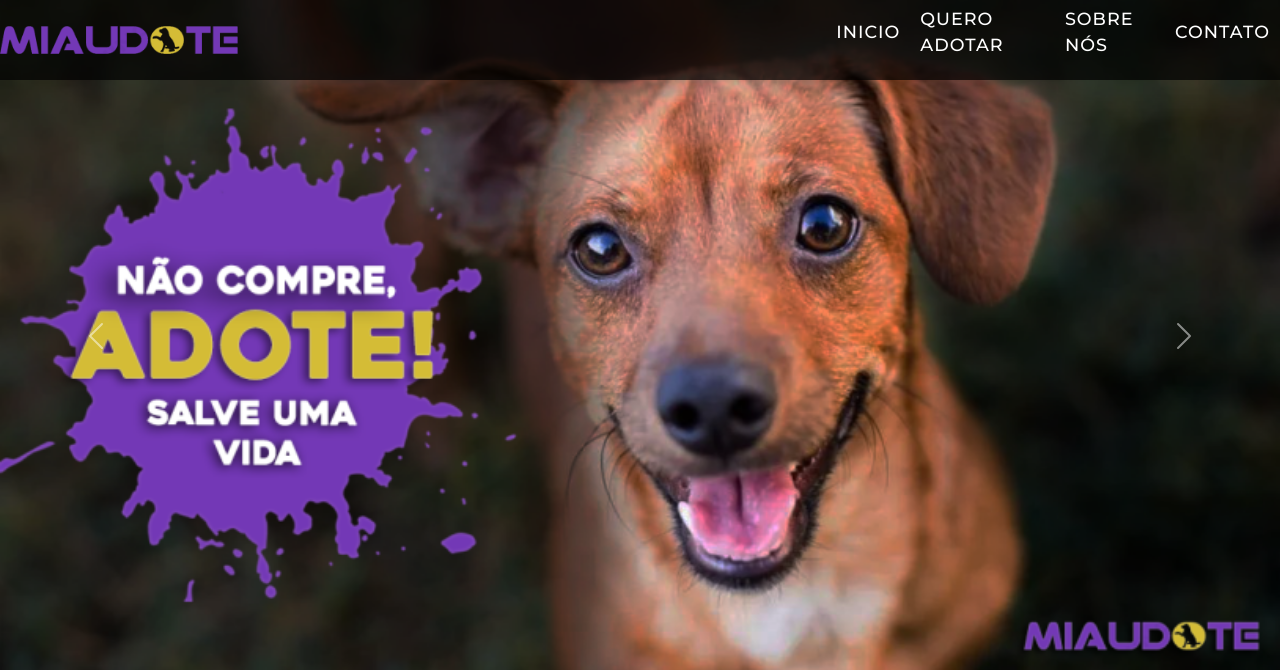
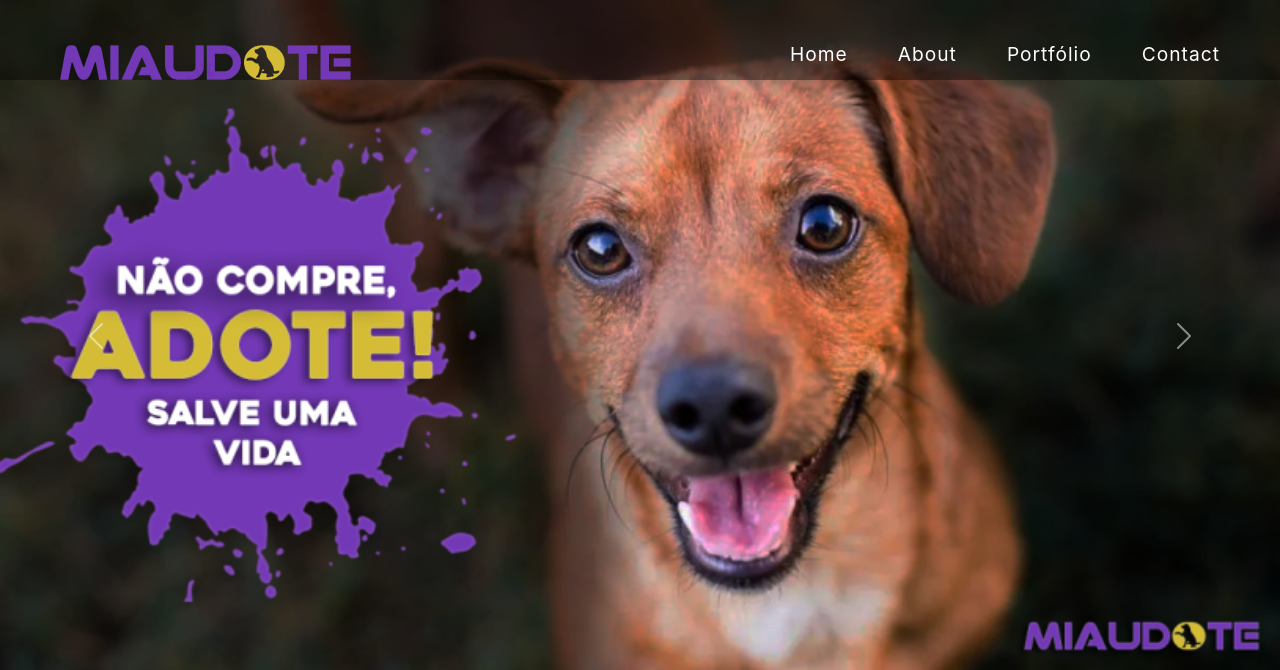
Before and after one commit to mariaeduardaauad/site, a PHP site: page / in a window 1280 px wide. Shown: the top 670 px of the page. Run offline with PHP 8.4, Linux system fonts and the light colour scheme.

Commit message:
updating header

```diff
--- a/index.html
+++ b/index.html
@@ -19,18 +19,16 @@
 
 <body>
 
-    <header>
-        <div class="logo">
-            <img src="imagem/logo-menor.png" alt="logo do nav">
-        </div>
-        <div class="menu">
-            <ul class="nav-links">
-                <li><a href="index.html">Inicio</a></li>
-                <li><a href="#animais-adocao">Quero Adotar</a></li>
-                <li><a href="#sobre-nos">Sobre Nós</a></li>
-                <li><a href="#contato">Contato</a></li>
+    <header class="header">
+        <nav class="navigation">
+            <a href="#" class="logo"><img class="logo-site" src="/imagem/logo-menor.png" alt=""></a>
+            <ul>
+                <li><a href="#">Home</a></li>
+                <li><a href="#">About</a></li>
+                <li><a href="#">Portfólio</a></li>
+                <li><a href="#">Contact</a></li>
             </ul>
-        </div>
+        </nav>
     </header>
 
     <main>
--- a/styles/style.css
+++ b/styles/style.css
@@ -7,59 +7,42 @@
   box-sizing: border-box;
 }
 
-header {
+.header{
+  width: 100%;
+  padding: 40px 60px;
   width: 100%;
   height: 10vh;
-  background: rgba(0, 0, 0, 0.7);
-  display: flex;
-  align-items: center;
-  justify-content: space-around;
+  background: rgba(0, 0, 0, 0.4);
+  justify-content: space-between;
   position: fixed;
   z-index: 99;
-}
-
-header .logo {
-  display: flex;
-  align-items: center;
-  justify-content: flex-start;
-  width: 900px;
-
-}
-
-header .logo img {
-  width: 30%;
-}
-
-header .menu ul {
-  display: flex;
-  justify-content: space-around;
   align-items: center;
 
 }
+.navigation{
+  display: flex;
+  align-items: center;
+  justify-content: space-between;
+}
 
-header .menu ul li {
-  padding: 0 10px;
+.logo .logo-site{
+  width: 50%;
+}
+.navigation ul{
+  display: flex;
+  align-items: center;
+  gap: 50px;
   list-style: none;
 }
-
-header .menu ul li a {
+.navigation ul li a{
+  color: white;
+  font-size: 1.2rem;
+  transition: all .1s ease;
   text-decoration: none;
-  text-transform: uppercase;
-  color: white;
-  transition: 0.5s ease;
-  font-weight: 450;
-  font-size: 1.1rem;
-  justify-content: center;
-  align-items: center;
-  font-family: 'Montserrat', sans-serif;
-
 }
-
-header .menu ul li a:hover {
-  color: #d4bc36;
+.navigation ul li a:hover{
+  border-bottom: 3px solid #fff;
 }
-
-
 
 /* ==== contato ==== */
 #contato .container {
```
